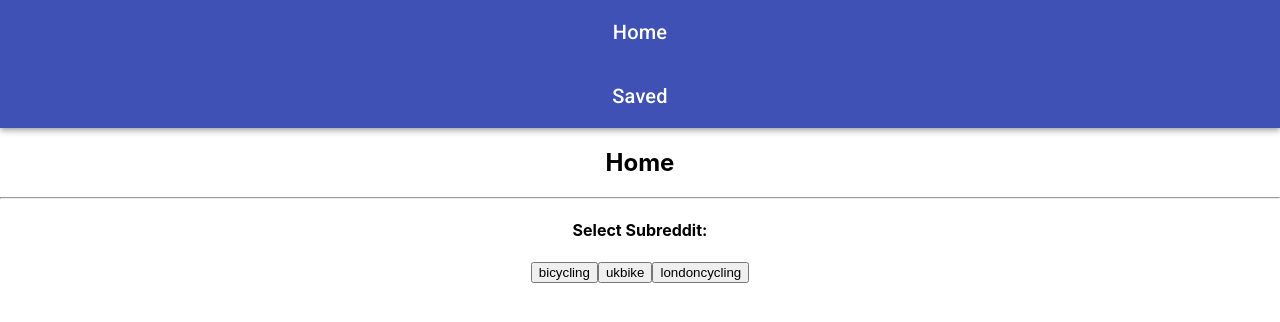
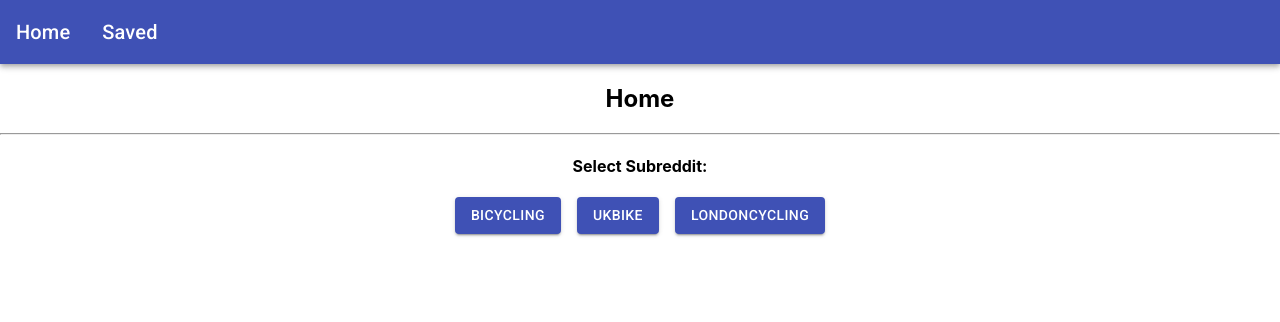
Before and after one commit to benAkehurst/react-reddit-pwa, a React (Create React App) app: page / in a window 1280 px wide. Shown: the top 322 px of the page. Built offline with nearby package versions, Linux system fonts and the light colour scheme.

Commit message:
add material ui buttons

```diff
--- a/src/App.scss
+++ b/src/App.scss
@@ -1,10 +1,5 @@
 .App {
   text-align: center;
-}
-
-header {
-  display: flex;
-  flex-direction: inherit;
 }
 
 .App_header__link-wrapper {
--- a/src/App.tsx
+++ b/src/App.tsx
@@ -10,7 +10,10 @@ function App() {
     <div className="App">
       <Router>
         <div>
-          <AppBar position="static">
+          <AppBar
+            position="sticky"
+            style={{ display: 'flex', flexDirection: 'row' }}
+          >
             <div className="App_header__link-wrapper">
               <Typography variant="h6">
                 <Link to="/" className="App_header__link">
--- a/src/views/Home/Home.tsx
+++ b/src/views/Home/Home.tsx
@@ -2,6 +2,7 @@ import React, { useState } from 'react'; // we need this to make JSX compile
 import axios from 'axios';
 import { defaultSubreddits } from '../../data/defaultSubreddits';
 import { Posts } from '../../components/Posts/Posts';
+import Button from '@material-ui/core/Button';
 
 export const Home = () => {
   const [postData, setPostData] = useState([]);
@@ -18,12 +19,15 @@ export const Home = () => {
         <h4>Select Subreddit:</h4>
         {defaultSubreddits.map((subreddit) => {
           return (
-            <button
+            <Button
+              variant="contained"
+              color="primary"
+              style={{ margin: '0 0.5rem' }}
               key={subreddit.name}
               onClick={() => getData(subreddit.name)}
             >
               {subreddit.name}
-            </button>
+            </Button>
           );
         })}
       </div>
```
Also changed, not shown: 1 other file (tests, documents, lock files or other folders).
